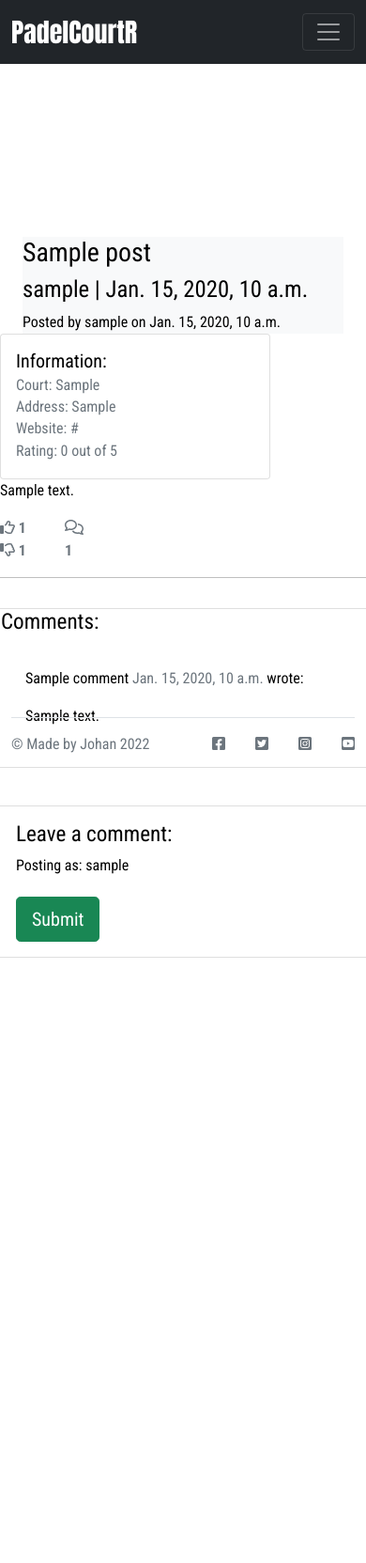
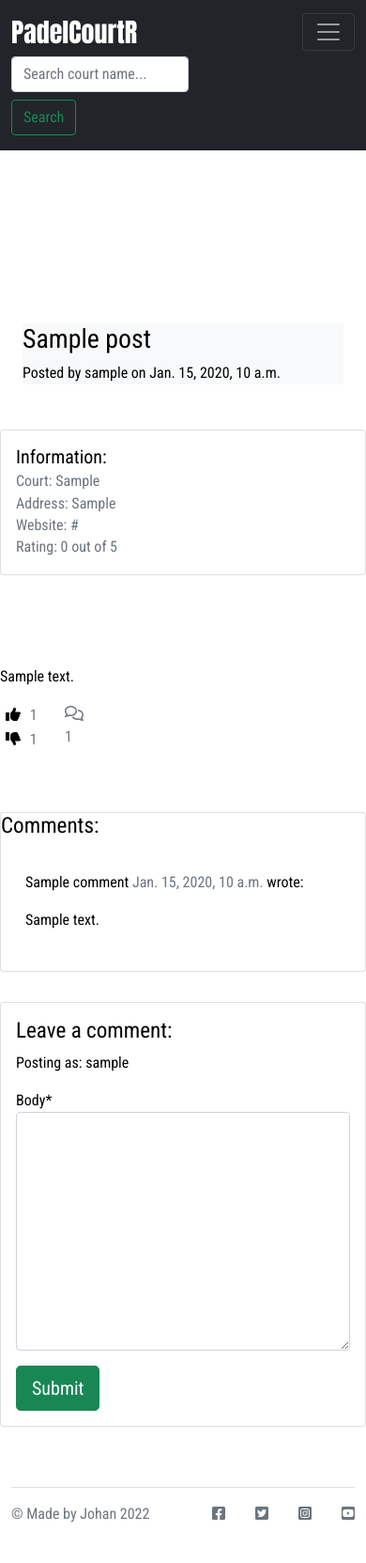
Before and after one commit to pakkONE/Portfolio-Project-4, a Django app: a page that uses templates/base.html in a window 390 px wide. Shown: the whole page at 94% size. Before the commit the page ends 1019 px from the top, so only its background shows below. Run offline with Django 3.2, Linux system fonts and the light colour scheme; a user stored in the database is signed in; tables that the repository leaves empty hold one stand-in row (values such as "Sample post"); some libraries are stand-ins or nearby versions.

Commit message:
Add ability to comment, like and dislike on posts

```diff
--- a/blog/admin.py
+++ b/blog/admin.py
@@ -6,8 +6,8 @@ from django_summernote.admin import SummernoteModelAdmin
 @admin.register(Post)
 class PostAdmin(SummernoteModelAdmin):
 
-    list_display = ('title', 'slug', 'status', 'created_on', 'updated_on')
-    search_fields = ['title', 'content']
+    list_display = ('title', 'slug', 'status', 'created_on', 'updated_on', 'court')
+    search_fields = ['title', 'content', 'court']
     prepopulated_fields = {'slug': ('title',)}
     list_filter = ('status', 'created_on', 'updated_on')
     summernote_fields = ('content')
--- /dev/null
+++ b/blog/forms.py
@@ -0,0 +1,25 @@
+from .models import Comment, Post
+from django import forms
+
+
+class CommentForm(forms.ModelForm):
+    class Meta:
+        model = Comment
+        fields = ('body',)
+
+
+class AddPostForm(forms.ModelForm):
+    class Meta:
+        model = Post
+        fields = [
+            'title',
+            'slug',
+            'author',
+            'court',
+            'location',
+            'website',
+            'rating',
+            'content',
+            'court_image',
+            'fragment'
+            ]
--- a/blog/urls.py
+++ b/blog/urls.py
@@ -4,4 +4,6 @@ from django.urls import path
 urlpatterns = [
     path('', views.BlogPosts.as_view(), name='home'),
     path('<slug:slug>/', views.PostView.as_view(), name='post_view'),
+    path('like/<slug:slug>', views.PostLike.as_view(), name='post_likes'),
+    path('dislike/<slug:slug>', views.PostDislike.as_view(), name='post_dislikes'),
 ]
--- a/blog/views.py
+++ b/blog/views.py
@@ -1,6 +1,9 @@
-from django.shortcuts import render, get_object_or_404
+from django.shortcuts import render, get_object_or_404, reverse
 from django.views import generic, View
+from django.http import HttpResponseRedirect
+from django.db.models import Q
 from .models import Post
+from .forms import CommentForm, AddPostForm
 
 
 class BlogPosts(generic.ListView):
@@ -29,8 +32,80 @@ class PostView(View):
             {
                 "post": post,
                 "comments": comments,
-                "commented": False,
                 "liked": liked,
-                "disliked": disliked
+                "disliked": disliked,
+                "comment_form": CommentForm()
             },
         )
+
+    def post(self, request, slug, *args, **kwargs):
+        queryset = Post.objects.filter(status=1)
+        post = get_object_or_404(queryset, slug=slug)
+        comments = post.comments.filter(approved=True).order_by('created_on')
+        liked = False
+        if post.likes.filter(id=self.request.user.id).exists():
+            liked = True
+        disliked = False
+        if post.dislikes.filter(id=self.request.user.id).exists():
+            disliked = True
+
+        comment_form = CommentForm(data=request.POST)
+
+        if comment_form.is_valid():
+            comment_form.instance.email = request.user.email
+            comment_form.instance.name = request.user.username
+            comment = comment_form.save(commit=False)
+            comment.post = post
+            comment.save()
+        else:
+            comment_form = CommentForm()
+
+        return render(
+            request,
+            "post_view.html",
+            {
+                "post": post,
+                "comments": comments,
+                "commented": True,
+                "liked": liked,
+                "disliked": disliked,
+                "comment_form": CommentForm()
+            },
+        )
+
+
+class PostLike(View):
+
+    def post(self, request, slug):
+        post = get_object_or_404(Post, slug=slug)
+
+        if post.likes.filter(id=self.request.user.id).exists():
+            post.likes.remove(request.user)
+        else:
+            post.likes.add(request.user)
+
+
+        return HttpResponseRedirect(reverse('post_view', args=[slug]))
+
+
+class PostDislike(View):
+
+    def post(self, request, slug):
+        post = get_object_or_404(Post, slug=slug)
+
+        if post.dislikes.filter(id=self.request.user.id).exists():
+            post.dislikes.remove(request.user)
+        else:
+            post.dislikes.add(request.user)
+
+        return HttpResponseRedirect(reverse('post_view', args=[slug]))
+
+
+class SearchResults(generic.ListView):
+    model = Post
+    template_name = 'search_results.html'
+
+    def get_queryset(self):
+        query = self.request.GET.get('q')
+        object_list = Post.objects.filter(Q(court__icontains=query))
+        return object_list
--- a/padelcourtr/settings.py
+++ b/padelcourtr/settings.py
@@ -59,6 +59,8 @@ SITE_ID = 1
 
 LOGIN_REDIRECT_URL = '/'
 LOGOUT_REDIRECT_URL = '/'
+
+CRISPY_TEMPLATE_PACK = 'bootstrap4'
 
 MIDDLEWARE = [
     'django.middleware.security.SecurityMiddleware',
--- a/padelcourtr/urls.py
+++ b/padelcourtr/urls.py
@@ -21,4 +21,5 @@ urlpatterns = [
     path('summernote/', include('django_summernote.urls')),
     path('', include('blog.urls'), name='blog_urls'),
     path('accounts/', include('allauth.urls')),
+    path('search/', include('blog.urls'), name='search_results'),
 ]
--- a/static/css/style.css
+++ b/static/css/style.css
@@ -23,3 +23,9 @@ body {
 .post-heading {
   margin-top: 10rem;
 }
+
+.btn-like,
+.btn-dislike {
+  border: none;
+  background: transparent;
+}
--- a/templates/base.html
+++ b/templates/base.html
@@ -28,6 +28,7 @@
 </head>
 
 <body class="d-flex flex-column h-100 main-bg">
+    {% load crispy_forms_tags %}
 
     <!-- Navigation-->
     <nav class="navbar navbar-expand-lg navbar-dark bg-dark">
@@ -58,6 +59,11 @@
                     {% endif %}
                 </ul>
             </div>
+            <form class="form-inline" action="{% url 'search_results' %}" method="get">
+                <input class="form-control mr-sm-2" type="text" name="q" placeholder="Search court name..."
+                    aria-label="Search">
+                <button class="btn btn-outline-success my-2 my-sm-0" type="submit">Search</button>
+            </form>
         </div>
     </nav>
 
@@ -66,7 +72,7 @@
         {% endblock content %}
     </main>
 
-    <div class="container fixed-bottom">
+    <div class="container mb-0">
         <footer class="d-flex flex-wrap justify-content-between align-items-center py-3 my-4 border-top">
             <div class="col-md-4 d-flex align-items-center">
                 <span class="text-muted">&#169; Made by Johan 2022</span>
--- a/templates/post_view.html
+++ b/templates/post_view.html
@@ -8,11 +8,10 @@
     <img src=" {{ post.court_image.url }}" width="100%">
     {% endif %}
     <div class="container position-relative px-4 px-lg-5">
-        <div class="row gx-4 gx-lg-5 justify-content-center">
-            <div class="col-md-10 col-lg-8 col-xl-7">
+        <div class="row g-0">
+            <div class="col-md-6">
                 <div class="post-heading bg-light">
                     <h1>{{ post.title }}</h1>
-                    <h2 class="subheading">{{ post.author }} | {{ post.created_on }}</h2>
                     <span class="meta">
                         Posted by {{ post.author }} on {{ post.created_on }}
                     </span>
@@ -23,10 +22,10 @@
 </header>
 <!-- Post Content-->
 <article class="mb-4">
-    <div class="col-md-12">
-        <div class="row">
-            <div class="col-md-4">
-                <div class="card" style="width: 18rem;">
+    <div class="col">
+        <div class="row g-0">
+            <div class="col-md-4 my-5">
+                <div class="card col-md-6">
                     <div class="card-body">
                         <h5 class="card-title">Information: </h5>
                         <h6 class="card-subtitle mb-2 text-muted">Court: {{ post.court }}</h6>
@@ -39,25 +38,62 @@
                     </div>
                 </div>
             </div>
-            <div class="col-md-8">
-                <div class="row gx-4 gx-lg-5 justify-content-left">
-                    <div class="col-md-10 col-lg-8 col-xl-7">
+            <div class="col-md-8 my-5">
+                <div class="row g-0">
+                    <div class="col-md-6">
                         <p class="card-text">
                             {{ post.content | safe }}
                         </p>
                         <div class="row">
                             <div class="col-2">
-                                <strong class="text-secondary"><i class="far fa-thumbs-up"></i>
-                                    {{ post.number_of_likes }}
-                                </strong>
-                                <strong class="text-secondary"><i class="far fa-thumbs-down"></i>
-                                    {{ post.number_of_dislikes }}
-                                </strong>
+                                {% if user.is_authenticated %}
+                                <form action="{% url 'post_likes' post.slug %}" method="POST" class="d-inline">
+                                    {% csrf_token %}
+                                    {% if liked %}
+
+                                    <button type="submit" name="bloglike_id" value="{{ post.slug }}" class="btn-like"><i
+                                            class="fa-solid fa-thumbs-up"></i></button>
+
+                                    {% else %}
+
+                                    <button type="submit" name="bloglike_id" value="{{ post.slug }}" class="btn-like"><i
+                                            class="fa-regular fa-thumbs-up"></i></button>
+
+                                    {% endif %}
+
+                                </form>
+                                {% else %}
+
+                                <span class="text-secondary"><i class="fa-light fa-thumbs-up"></i></span>
+
+                                {% endif %}
+                                <span class="text-secondary">{{ post.number_of_likes }}</span>
+                                {% if user.is_authenticated %}
+                                <form action="{% url 'post_dislikes' post.slug %}" method="POST" class="d-inline">
+                                    {% csrf_token %}
+                                    {% if disliked %}
+
+                                    <button type="submit" name="blogdislike_id" value="{{ post.slug }}"
+                                        class="btn-dislike"><i class="fa-solid fa-thumbs-down"></i></button>
+
+                                    {% else %}
+
+                                    <button type="submit" name="blogdislike_id" value="{{ post.slug }}"
+                                        class="btn-dislike"><i class="fa-regular fa-thumbs-down"></i></button>
+
+                                    {% endif %}
+
+                                </form>
+                                {% else %}
+
+                                <span class="text-secondary"><i class="fa-light fa-thumbs-down"></i></span>
+                                {% endif %}
+                                <span class="text-secondary">{{ post.number_of_dislikes }}</span>
                             </div>
                             <div class="col-1">
                                 {% with comments.count as total_comments %}
-                                <strong class="text-secondary"><i class="far fa-comments"></i>
-                                    {{ total_comments }}</strong>
+                                <span class="text-secondary"><i class="far fa-comments"></i>
+                                    {{ total_comments }}</span>
                                 {% endwith %}
                             </div>
                         </div>
@@ -66,20 +102,15 @@
             </div>
         </div>
     </div>
-    <div class="row">
-        <div class="col">
-            <hr>
-        </div>
-    </div>
-    <div class="row">
-        <div class="col-md-8 card mb-4  mt-3 ">
+    <div class="row g-0">
+        <div class="col-md-8 card my-3">
             <h3>Comments:</h3>
             <div class="card-body">
                 {% for comment in comments %}
                 <div class="comments" style="padding: 10px;">
                     <p class="font-weight-bold">
                         {{ comment.name }}
-                        <span class=" text-muted font-weight-normal">
+                        <span class="text-muted font-weight-normal">
                             {{ comment.created_on }}
                         </span> wrote:
                     </p>
@@ -88,7 +119,7 @@
                 {% endfor %}
             </div>
         </div>
-        <div class="col-md-4 card mb-4 mt-3">
+        <div class="col-md-4 card my-3">
             <div class="card-body">
                 {% if commented %}
                 <div class="alert alert-success" role="alert">
@@ -99,10 +130,10 @@
 
                 <h3>Leave a comment:</h3>
                 <p>Posting as: {{ user.username }}</p>
-                <form method="POST" style="margin-top: 1.3em;">
+                <form method="POST" style="">
                     {{ comment_form | crispy }}
                     {% csrf_token %}
-                    <button type="submit" class="btn btn-success btn-lg">Submit</button>
+                    <button type="submit" style="margin-top: 1rem;" class="btn btn-success btn-lg">Submit</button>
                 </form>
                 {% endif %}
                 {% endif %}
```
Also changed, not shown: templates/add_post.html (added, +13 -0 lines), templates/search_results.html (added, +66 -0 lines), README.md.
